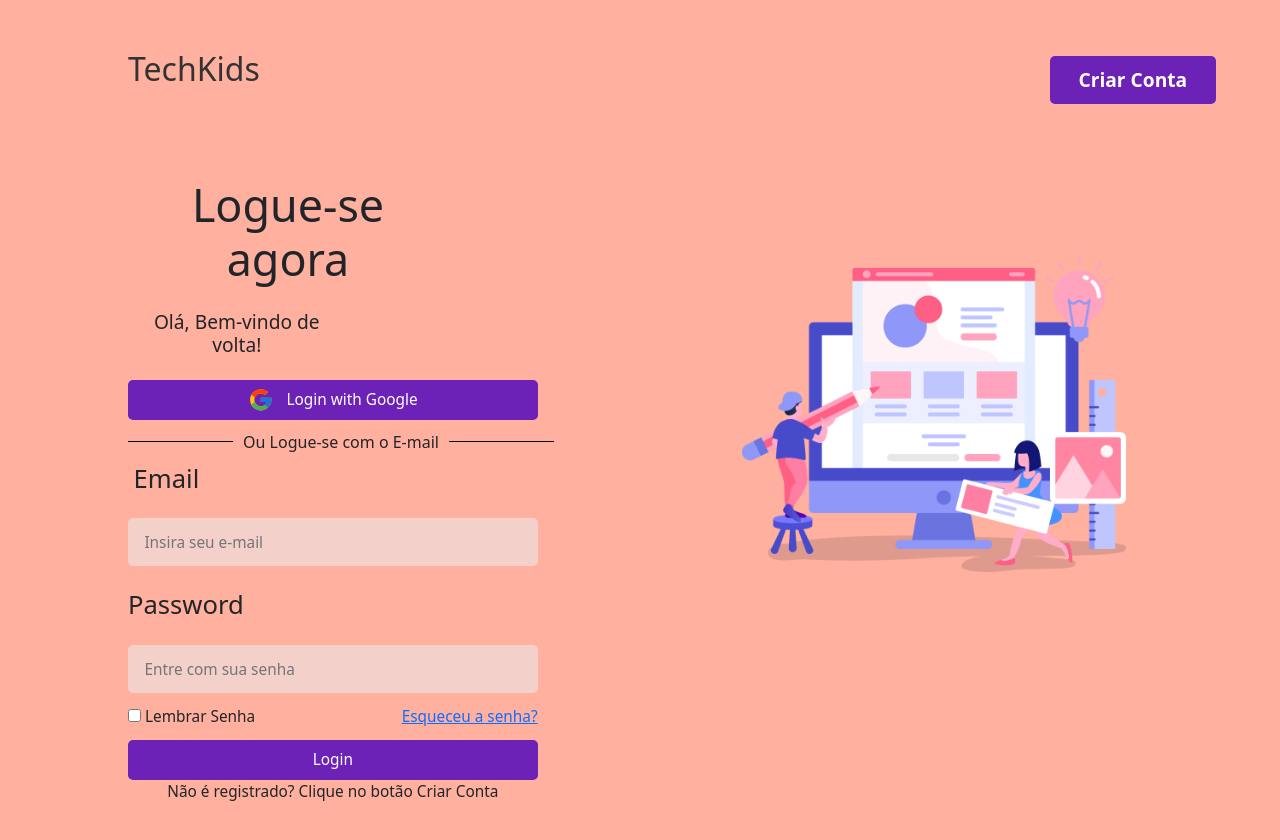
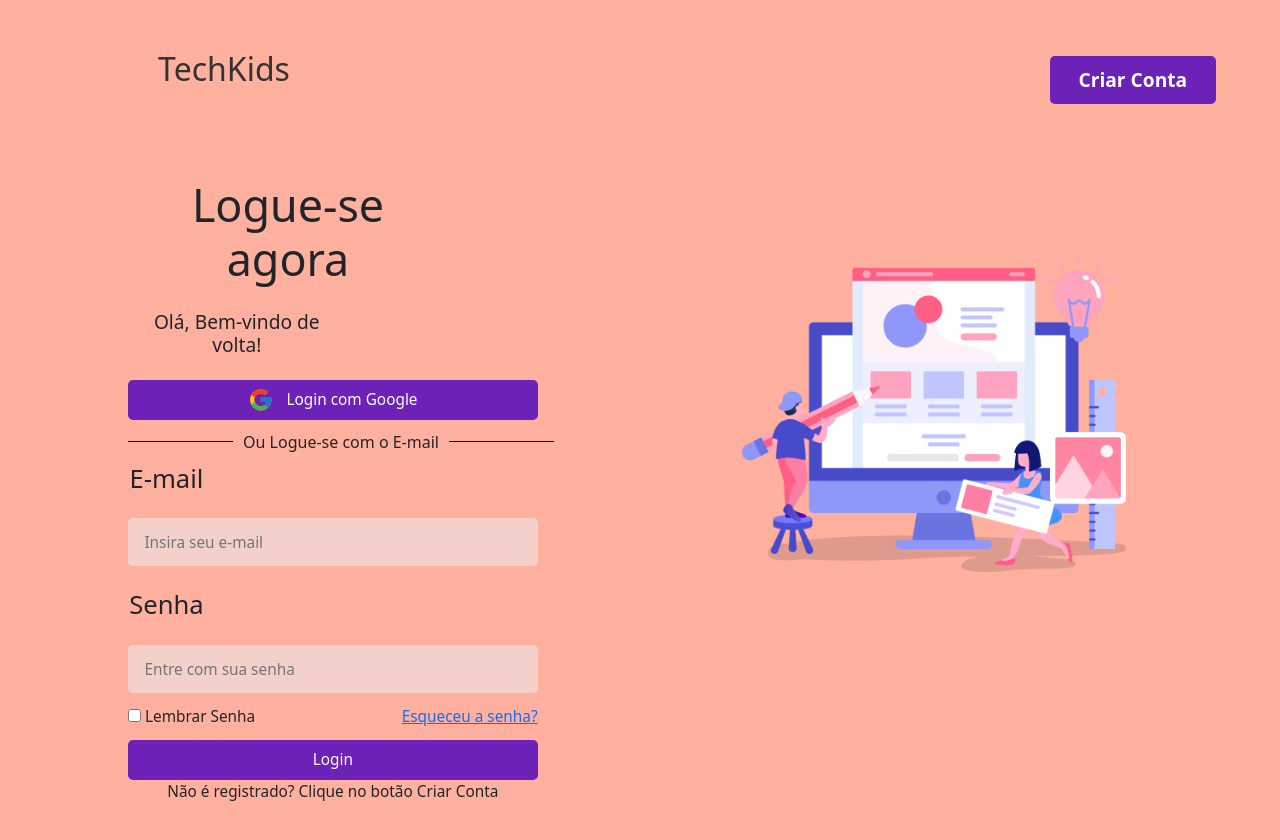
Before and after one commit to guxtavow/TCC, a React (Create React App) app in the folder TCC/: page / in a window 1280 px wide. Shown: the top 840 px of the page. Built offline with nearby package versions, Linux system fonts and the light colour scheme.

Commit message:
style/icone

```diff
--- a/TCC/src/componentes/LoginScreen/LoginScreen.css
+++ b/TCC/src/componentes/LoginScreen/LoginScreen.css
@@ -2,10 +2,18 @@
     padding: 50px 10%;
     background-color:#FFB09F;
 }
+.wrapper .bee-icon {
+    width: 3vw;  /* Ajuste o tamanho conforme necessário */
+    height: auto;
+    margin-right:161vh;  /* Espaçamento entre o texto e a imagem */
+    margin-top: -6.2vw;
+    position: absolute;
+}
+
 
 .wrapper h1 {
     height: 15vh;
-    max-width: 6vw;
+    max-width: 15vw;
     font-size: 2.5vw;
     color: #333333;
 }
--- a/TCC/src/componentes/LoginScreen/LoginScreen.jsx
+++ b/TCC/src/componentes/LoginScreen/LoginScreen.jsx
@@ -1,19 +1,23 @@
 import React from "react";
 import './LoginScreen.css';
 import { FcGoogle } from "react-icons/fc";
-import logo from "./img/login.png"
+import logo from "./img/login.png";
+import GoogleIcon from "./img/abelha.png";
 
 const LoginScreen = () => {
     return (
         <div className="wrapper">
             <form action="">
-                <h1>TechKids</h1>
-                <img src={logo} alt="foto" title="foto"/>
+                <h1>
+                    TechKids
+                    <img src={GoogleIcon} alt="Google Icon" className="bee-icon" />
+                </h1>
+                <img src={logo} alt="foto" title="foto" />
                 <button className="Conta" type="submit">Criar Conta</button>
                 <h2>Logue-se agora</h2>
                 <h3>Olá, Bem-vindo de volta!</h3>
                 <button type="submit">
-                    <FcGoogle className="icon" /> Login with Google
+                    <FcGoogle className="icon" /> Login com Google
                 </button>
                 <div style={{
                     display: 'flex',
@@ -35,12 +39,12 @@ const LoginScreen = () => {
                     borderBottom: '1px solid black'
                     }} />
                 </div>
-                <h5>Email</h5>
+                <h5>E-mail</h5>
                 <div className="input-box">
                     <input type="text"
                     placeholder="Insira seu e-mail" required />
                 </div>
-                <h6>Password</h6>
+                <h6>Senha</h6>
                 <div className="input-box">
                     <input type="password"
                     placeholder="Entre com sua senha" required />
--- a/package.json
+++ /dev/null
@@ -1,5 +0,0 @@
-{
-  "dependencies": {
-    "react-icons": "^5.3.0"
-  }
-}
```
Also changed, not shown: TCC/src/componentes/LoginScreen/img/abelha.png (added), 1 other file (tests, documents, lock files or other folders).
